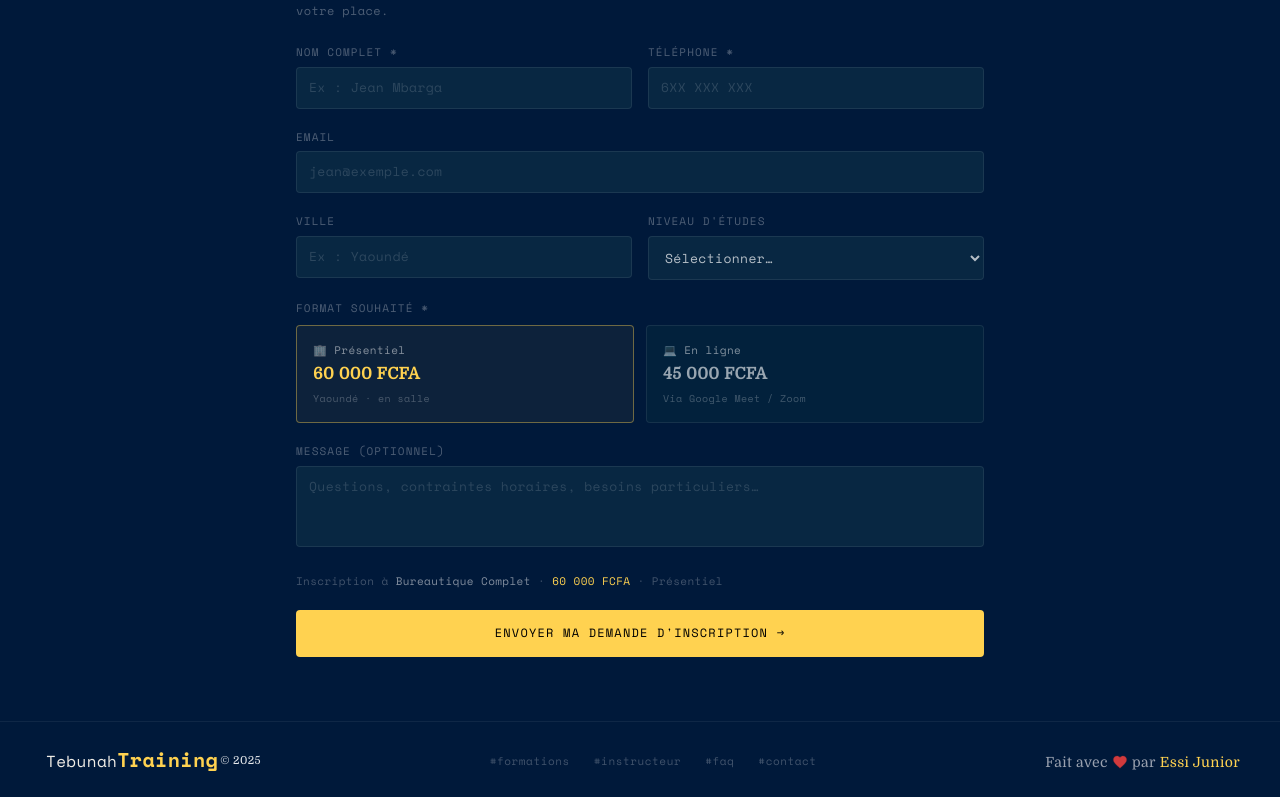
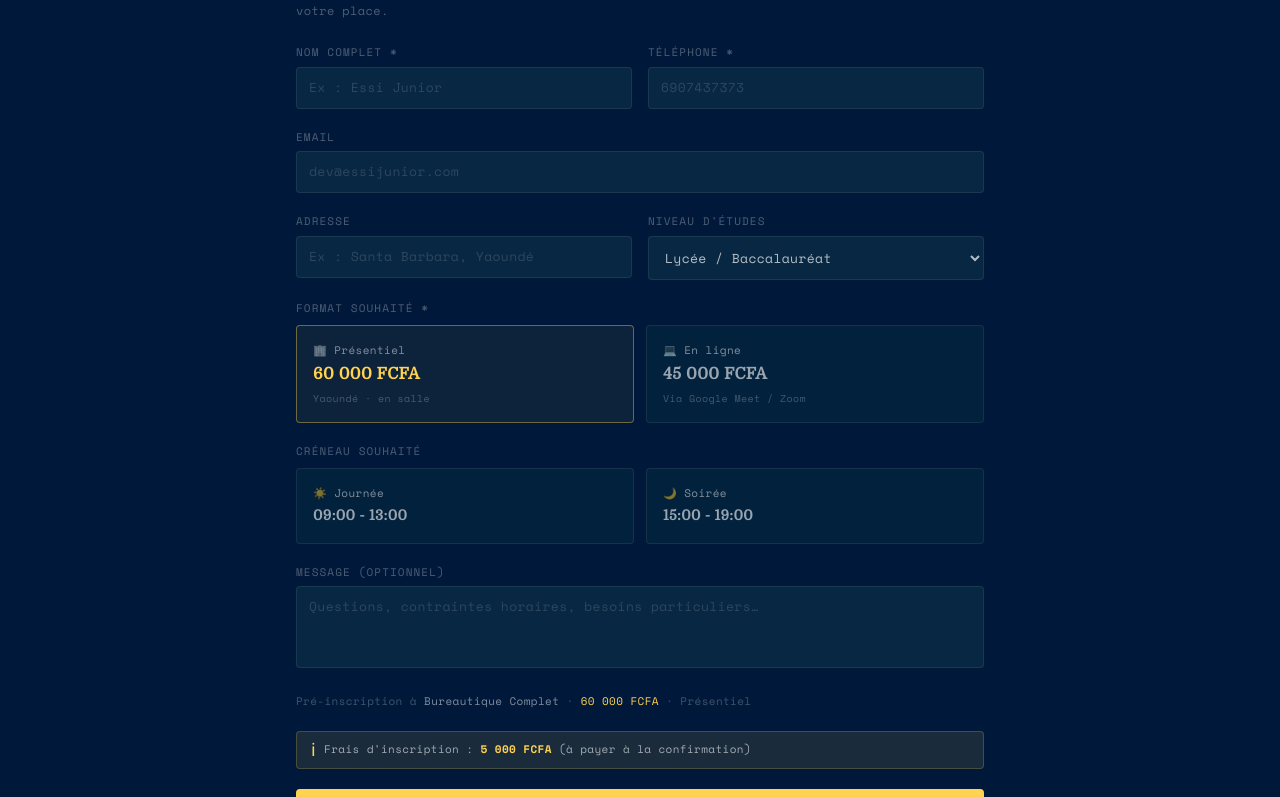
Before and after one commit to EssiJunior/Tebunah-Training, a Next.js app: page /formations/bur1 in a window 1280 px wide. Shown: the part 863-1660 px from the top of the page. Built offline with nearby package versions, Linux system fonts and the light colour scheme; a web font is replaced by a local one.

Commit message:
Done registration

```diff
--- a/app.d.ts
+++ b/app.d.ts
@@ -39,12 +39,12 @@ interface Registration {
     phone: string
     address: string
     academic_level: string
-    format: string
+    format: 'onsite' | 'online'
     price: number
     formation: string
     message: string
     session: string
-    status: string
+    status?: string
     updated_at?: string
     created_at?: string
     token?: string
--- /dev/null
+++ b/components/atoms/Field.tsx
@@ -0,0 +1,34 @@
+
+const Field = ({
+    label,
+    input,
+    error,
+}: {
+    label: string
+    input: React.ReactNode
+    error?: string
+}) => {
+    return (
+        <div className="flex flex-col gap-1.5">
+            <label className="font-mono text-[11px] text-white/30 uppercase tracking-widest">
+                {label}
+            </label>
+            <div className={[
+                'font-mono text-[13px]',
+                '[&_input]:w-full [&_input]:bg-surface2 [&_input]:border [&_input]:rounded [&_input]:px-3 [&_input]:py-2.5 [&_input]:text-white/70 [&_input]:outline-none [&_input]:placeholder:text-white/15',
+                '[&_select]:w-full [&_select]:bg-surface2 [&_select]:border [&_select]:rounded [&_select]:px-3 [&_select]:py-2.5 [&_select]:text-white/70 [&_select]:outline-none',
+                '[&_textarea]:w-full [&_textarea]:bg-surface2 [&_textarea]:border [&_textarea]:rounded [&_textarea]:px-3 [&_textarea]:py-2.5 [&_textarea]:text-white/70 [&_textarea]:outline-none [&_textarea]:placeholder:text-white/15',
+                error
+                    ? '[&_input]:border-red-500/40 [&_select]:border-red-500/40 [&_textarea]:border-red-500/40'
+                    : '[&_input]:border-white/8 [&_select]:border-white/8 [&_textarea]:border-white/8',
+            ].join(' ')}>
+                {input}
+            </div>
+            {error && (
+                <span className="font-mono text-[10px] text-red-400">{error}</span>
+            )}
+        </div>
+    )
+}
+
+export default Field
--- a/components/molecules/FormationDetail.tsx
+++ b/components/molecules/FormationDetail.tsx
@@ -1,8 +1,12 @@
 'use client'
+
 import { useState } from 'react'
 import Link from 'next/link'
 import { motion } from 'motion/react'
 import { CATEGORY_COLORS } from '@/data/formations'
+import { createRegistration } from '@/requests/registrations'
+import Field from '../atoms/Field'
+import { academicLevels } from '@/utils/form'
 
 // ─── helpers ────────────────────────────────────────────────────────────────
 
@@ -13,45 +17,29 @@ const CATEGORY_LABELS: Record<string, string> = {
     data: 'Data & SQL',
 }
 
-const fadeUp = (delay = 0) => ({
-    initial: { opacity: 0, y: 24 },
-    animate: { opacity: 1, y: 0 },
-    transition: { duration: 0.5, delay, ease: [0.25, 0.46, 0.45, 0.94] },
-})
-
 // ─── registration form ───────────────────────────────────────────────────────
 
-interface FormState {
-    name: string
-    phone: string
-    email: string
-    city: string
-    level: string
-    format: 'onsite' | 'online'
-    message: string
-}
+function RegistrationForm({ formation }: { formation: Formation }) {
+    const INITIAL: Registration = {
+        name: '',
+        email: '',
+        phone: '',
+        address: '',
+        academic_level: academicLevels[0],
+        format: 'onsite',
+        price: 0,
+        formation: formation.title,
+        message: '',
+        session: '',
+    }
 
-const INITIAL: FormState = {
-    name: '',
-    phone: '',
-    email: '',
-    city: '',
-    level: '',
-    format: 'onsite',
-    message: '',
-}
+    const [form, setForm] = useState<Registration>(INITIAL)
+    const [status, setStatus] = useState<'idle' | 'sending' | 'sent' | 'error'>('idle')
+    const [errors, setErrors] = useState<Partial<Record<keyof Registration, string>>>({})
 
-function RegistrationForm({ formation }: { formation: Formation }) {
-    const [form, setForm] = useState<FormState>(INITIAL)
-    const [status, setStatus] = useState<'idle' | 'sending' | 'sent' | 'error'>('idle')
-    const [errors, setErrors] = useState<Partial<Record<keyof FormState, string>>>({})
-
-    const set = (k: keyof FormState) => (
+    const set = (k: keyof Registration) => (
         e: React.ChangeEvent<HTMLInputElement | HTMLSelectElement | HTMLTextAreaElement>
     ) => setForm(prev => ({ ...prev, [k]: e.target.value }))
-
-    const setFormat = (v: 'onsite' | 'online') =>
-        setForm(prev => ({ ...prev, format: v }))
 
     const validate = () => {
         const e: typeof errors = {}
@@ -65,25 +53,8 @@ function RegistrationForm({ formation }: { formation: Formation }) {
     const handleSubmit = async () => {
         if (!validate()) return
         setStatus('sending')
-        try {
-            // Replace with your actual API route or email service
-            await fetch('/api/inscription', {
-                method: 'POST',
-                headers: { 'Content-Type': 'application/json' },
-                body: JSON.stringify({
-                    formation: formation.title,
-                    formationId: formation.id,
-                    ...form,
-                    priceLabel: form.format === 'onsite'
-                        ? formation.priceOnsiteLabel
-                        : formation.priceOnlineLabel,
-                }),
-            })
-            setStatus('sent')
-            setForm(INITIAL)
-        } catch {
-            setStatus('error')
-        }
+
+        await createRegistration(form, setStatus);
     }
 
     const displayPrice = form.format === 'onsite'
@@ -96,15 +67,15 @@ function RegistrationForm({ formation }: { formation: Formation }) {
                 <div className="w-12 h-12 rounded-full bg-green-500/10 flex items-center justify-center text-green-400 text-2xl">
                     ✓
                 </div>
-                <p className="font-display text-[16px] font-bold text-ink">Demande envoyée !</p>
+                <p className="font-display text-[16px] font-bold text-ink">Pré-inscription initiée !</p>
                 <p className="font-mono text-[12px] text-white/40 max-w-xs leading-relaxed">
-                    Nous vous contacterons dans les 24h pour confirmer votre inscription à <span className="text-white/60">{formation.title}</span>.
+                    Nous vous contacterons dans les 24h pour confirmer votre pré-inscription à <span className="text-white/60">{formation.title}</span>.
                 </p>
                 <button
                     onClick={() => setStatus('idle')}
                     className="font-mono text-[11px] text-white/30 hover:text-white/50 mt-2 transition-colors"
                 >
-                    Soumettre une autre demande
+                    Soumettre une autre pré-inscription
                 </button>
             </div>
         )
@@ -118,12 +89,12 @@ function RegistrationForm({ formation }: { formation: Formation }) {
                 <Field
                     label="Nom complet *"
                     error={errors.name}
-                    input={<input type="text" value={form.name} onChange={set('name')} placeholder="Ex : Jean Mbarga" />}
+                    input={<input type="text" value={form.name} onChange={set('name')} placeholder="Ex : Essi Junior" />}
                 />
                 <Field
                     label="Téléphone *"
                     error={errors.phone}
-                    input={<input type="tel" value={form.phone} onChange={set('phone')} placeholder="6XX XXX XXX" />}
+                    input={<input type="tel" value={form.phone} onChange={set('phone')} placeholder="6907437373" />}
                 />
             </div>
 
@@ -131,26 +102,24 @@ function RegistrationForm({ formation }: { formation: Formation }) {
             <Field
                 label="Email"
                 error={errors.email}
-                input={<input type="email" value={form.email} onChange={set('email')} placeholder="jean@exemple.com" />}
+                input={<input type="email" value={form.email} onChange={set('email')} placeholder="dev@essijunior.com" />}
             />
 
-            {/* City + Level */}
+            {/* Address + Level */}
             <div className="grid grid-cols-1 sm:grid-cols-2 gap-4">
                 <Field
-                    label="Ville"
-                    input={<input type="text" value={form.city} onChange={set('city')} placeholder="Ex : Yaoundé" />}
+                    label="Adresse"
+                    input={<input type="text" value={form.address} onChange={set('address')} placeholder="Ex : Santa Barbara, Yaoundé" />}
                 />
                 <Field
                     label="Niveau d'études"
                     input={
-                        <select value={form.level} onChange={set('level')}>
-                            <option value="">Sélectionner…</option>
-                            <option>Lycée / Baccalauréat</option>
-                            <option>BTS / DUT</option>
-                            <option>Licence</option>
-                            <option>Master +</option>
-                            <option>Professionnel en activité</option>
-                            <option>Autre</option>
+                        <select value={form.academic_level} onChange={set('academic_level')}>
+                            {
+                                academicLevels.map(level => (
+                                    <option key={level} value={level}>{level}</option>
+                                ))
+                            }
                         </select>
                     }
                 />
@@ -165,7 +134,10 @@ function RegistrationForm({ formation }: { formation: Formation }) {
                     {(['onsite', 'online'] as const).map(mode => (
                         <button
                             key={mode}
-                            onClick={() => setFormat(mode)}
+                            onClick={() => {
+                                setForm(prev => ({ ...prev, format: mode }))
+                                setForm(prev => ({ ...prev, price: mode === 'onsite' ? formation.priceOnsite : formation.priceOnline }))
+                            }}
                             className={[
                                 'flex flex-col items-start gap-1 p-4 rounded border transition-all duration-150 text-left',
                                 form.format === mode
@@ -190,6 +162,39 @@ function RegistrationForm({ formation }: { formation: Formation }) {
                 </div>
             </div>
 
+            {/* Session timing - only shown if onsite */}
+            {form.format === 'onsite' && (
+                <div className="flex flex-col gap-2">
+                    <span className="font-mono text-[11px] text-white/30 uppercase tracking-widest">
+                        Créneau souhaité
+                    </span>
+                    <div className="grid grid-cols-2 gap-3">
+                        {(['day', 'evening'] as const).map(session => (
+                            <button
+                                key={session}
+                                onClick={() => setForm(prev => ({ ...prev, session }))}
+                                className={[
+                                    'flex flex-col items-start gap-1 p-4 rounded border transition-all duration-150 text-left',
+                                    form.session === session
+                                        ? 'border-accent/40 bg-accent/5'
+                                        : 'border-white/8 bg-surface hover:border-white/15',
+                                ].join(' ')}
+                            >
+                                <span className="font-mono text-[11px] text-white/50">
+                                    {session === 'day' ? '☀️ Journée' : '🌙 Soirée'}
+                                </span>
+                                <span className={[
+                                    'font-display text-[14px] font-extrabold',
+                                    form.session === session ? 'text-accent' : 'text-white/60',
+                                ].join(' ')}>
+                                    {session === 'day' ? '09:00 - 13:00' : '15:00 - 19:00'}
+                                </span>
+                            </button>
+                        ))}
+                    </div>
+                </div>
+            )}
+
             {/* Message */}
             <Field
                 label="Message (optionnel)"
@@ -206,10 +211,23 @@ function RegistrationForm({ formation }: { formation: Formation }) {
 
             {/* Summary line */}
             <p className="font-mono text-[11px] text-white/25 leading-relaxed">
-                Inscription à <span className="text-white/50">{formation.title}</span>
+                Pré-inscription à <span className="text-white/50">{formation.title}</span>
                 {' · '}<span className="text-accent">{displayPrice}</span>
                 {' · '}{form.format === 'onsite' ? 'Présentiel' : 'En ligne'}
             </p>
+
+            {/* Registration fee notice */}
+            <motion.div
+                initial={{ opacity: 0, y: 12 }}
+                animate={{ opacity: 1, y: 0 }}
+                transition={{ duration: 0.5, ease: [0.25, 0.46, 0.45, 0.94] }}
+                className="bg-accent/10 border border-accent/20 rounded px-3.5 py-1 flex items-center gap-2"
+            >
+                <span className="text-accent text-lg shrink-0">ℹ</span>
+                <p className="font-mono text-[11px] text-white/60 leading-relaxed">
+                    Frais d&apos;inscription : <span className="text-accent font-semibold">5 000 FCFA</span> (à payer à la confirmation)
+                </p>
+            </motion.div>
 
             {/* Submit */}
             <button
@@ -222,47 +240,13 @@ function RegistrationForm({ formation }: { formation: Formation }) {
                         : 'bg-accent text-black hover:bg-accent/90 active:scale-[0.99]',
                 ].join(' ')}
             >
-                {status === 'sending' ? 'Envoi en cours…' : "Envoyer ma demande d'inscription →"}
+                {status === 'sending' ? 'Envoi en cours…' : "Envoyer ma pré-inscription →"}
             </button>
 
             {status === 'error' && (
                 <p className="font-mono text-[11px] text-red-400 text-center">
-                    Une erreur s'est produite. Réessayez ou contactez-nous directement.
+                    Une erreur s&apos;est produite. Réessayez ou contactez-nous directement.
                 </p>
-            )}
-        </div>
-    )
-}
-
-// ─── small field wrapper ─────────────────────────────────────────────────────
-
-function Field({
-    label,
-    input,
-    error,
-}: {
-    label: string
-    input: React.ReactNode
-    error?: string
-}) {
-    return (
-        <div className="flex flex-col gap-1.5">
-            <label className="font-mono text-[11px] text-white/30 uppercase tracking-widest">
-                {label}
-            </label>
-            <div className={[
-                'font-mono text-[13px]',
-                '[&_input]:w-full [&_input]:bg-surface2 [&_input]:border [&_input]:rounded [&_input]:px-3 [&_input]:py-2.5 [&_input]:text-white/70 [&_input]:outline-none [&_input]:placeholder:text-white/15',
-                '[&_select]:w-full [&_select]:bg-surface2 [&_select]:border [&_select]:rounded [&_select]:px-3 [&_select]:py-2.5 [&_select]:text-white/70 [&_select]:outline-none',
-                '[&_textarea]:w-full [&_textarea]:bg-surface2 [&_textarea]:border [&_textarea]:rounded [&_textarea]:px-3 [&_textarea]:py-2.5 [&_textarea]:text-white/70 [&_textarea]:outline-none [&_textarea]:placeholder:text-white/15',
-                error
-                    ? '[&_input]:border-red-500/40 [&_select]:border-red-500/40 [&_textarea]:border-red-500/40'
-                    : '[&_input]:border-white/8 [&_select]:border-white/8 [&_textarea]:border-white/8',
-            ].join(' ')}>
-                {input}
-            </div>
-            {error && (
-                <span className="font-mono text-[10px] text-red-400">{error}</span>
             )}
         </div>
     )
@@ -284,7 +268,11 @@ export default function FormationDetail({ formation }: { formation: Formation })
         <main className="px-6 md:px-10 py-16 max-w-3xl mx-auto">
 
             {/* Back */}
-            <motion.div {...fadeUp(0)}>
+            <motion.div
+                initial={{ opacity: 0, y: 24 }}
+                animate={{ opacity: 1, y: 0 }}
+                transition={{ duration: 0.5, delay: 0, ease: [0.25, 0.46, 0.45, 0.94] }}
+            >
                 <Link
                     href="/#formations"
                     className="inline-flex items-center gap-2 font-mono text-[11px] text-white/30 hover:text-white/60 transition-colors mb-8"
@@ -294,7 +282,11 @@ export default function FormationDetail({ formation }: { formation: Formation })
             </motion.div>
 
             {/* Hero */}
-            <motion.div {...fadeUp(0.05)} className="flex flex-col gap-3 mb-10">
+            <motion.div
+                initial={{ opacity: 0, y: 24 }}
+                animate={{ opacity: 1, y: 0 }}
+                transition={{ duration: 0.5, delay: 0.05, ease: [0.25, 0.46, 0.45, 0.94] }}
+                className="flex flex-col gap-3 mb-10">
                 {/* Badges */}
                 <div className="flex flex-wrap gap-2">
                     <span
@@ -333,7 +325,11 @@ export default function FormationDetail({ formation }: { formation: Formation })
             </motion.div>
 
             {/* Meta grid */}
-            <motion.div {...fadeUp(0.1)} className="mb-10">
+            <motion.div
+                initial={{ opacity: 0, y: 24 }}
+                animate={{ opacity: 1, y: 0 }}
+                transition={{ duration: 0.5, delay: 0.1, ease: [0.25, 0.46, 0.45, 0.94] }}
+                className="mb-10">
                 <p className="font-mono text-[10px] text-white/20 tracking-widest uppercase mb-4">
                     Détails de la formation
                 </p>
@@ -352,7 +348,12 @@ export default function FormationDetail({ formation }: { formation: Formation })
             </motion.div>
 
             {/* Pricing */}
-            <motion.div {...fadeUp(0.15)} className="mb-12">
+            <motion.div
+                initial={{ opacity: 0, y: 24 }}
+                animate={{ opacity: 1, y: 0 }}
+                transition={{ duration: 0.5, delay: 0.15, ease: [0.25, 0.46, 0.45, 0.94] }}
+                className="mb-12"
+            >
                 <p className="font-mono text-[10px] text-white/20 tracking-widest uppercase mb-4">
                     Tarifs
                 </p>
@@ -401,10 +402,14 @@ export default function FormationDetail({ formation }: { formation: Formation })
             <div className="border-t border-white/6 mb-12" />
 
             {/* Registration form */}
-            <motion.div {...fadeUp(0.2)}>
+            <motion.div
+                initial={{ opacity: 0, y: 24 }}
+                animate={{ opacity: 1, y: 0 }}
+                transition={{ duration: 0.5, delay: 0.2, ease: [0.25, 0.46, 0.45, 0.94] }}
+            >
                 <div className="mb-6">
                     <h2 className="font-display text-[20px] font-bold text-ink mb-1">
-                        S'inscrire à cette formation
+                        Se pré-inscrire à cette formation
                     </h2>
                     <p className="font-mono text-[12px] text-white/30 leading-relaxed">
                         Remplissez le formulaire ci-dessous. Nous vous contacterons dans les 24h pour confirmer votre place.
@@ -414,6 +419,6 @@ export default function FormationDetail({ formation }: { formation: Formation })
                 <RegistrationForm formation={formation} />
             </motion.div>
 
-        </main>
+        </main >
     )
 }
--- /dev/null
+++ b/utils/form.ts
@@ -0,0 +1,10 @@
+const academicLevels = [
+    "Lycée / Baccalauréat",
+    "BTS / DUT",
+    "Licence",
+    "Master",
+    "Doctorat",
+    "Professionnel en activité",
+]
+
+export { academicLevels }
```
Also changed, not shown: requests/registrations.tsx (+7 -9 lines).
